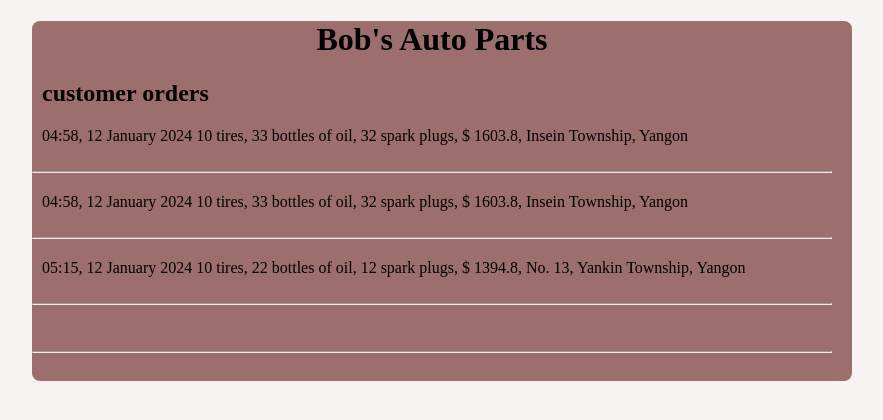
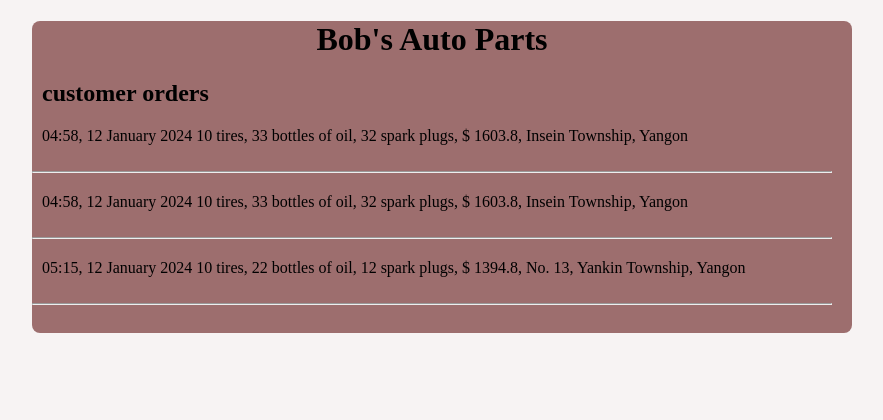
Before and after one commit to yinyinkyaw/order_project, a PHP site: page /ViewOrders.php in a window 1280 px wide. Shown: the top 420 px of the page, without its empty margins (198-1081 px from the left). Run offline with PHP 8.4, Linux system fonts and the light colour scheme; some web fonts are replaced.

Commit message:
[modify] order form

```diff
--- a/ViewOrders.php
+++ b/ViewOrders.php
@@ -27,7 +27,9 @@
             if ($f) {
                 while (!feof($f)) {
                     $order = fgets($f);
-                    echo "<div class='order_record'>" . htmlspecialchars($order) . '</div><br /><hr>';
+                    if (!empty($order)) {
+                        echo "<div class='order_record'>" . htmlspecialchars($order) . '</div><br /><hr>';
+                    }
                 }
             }
         } else {
```
